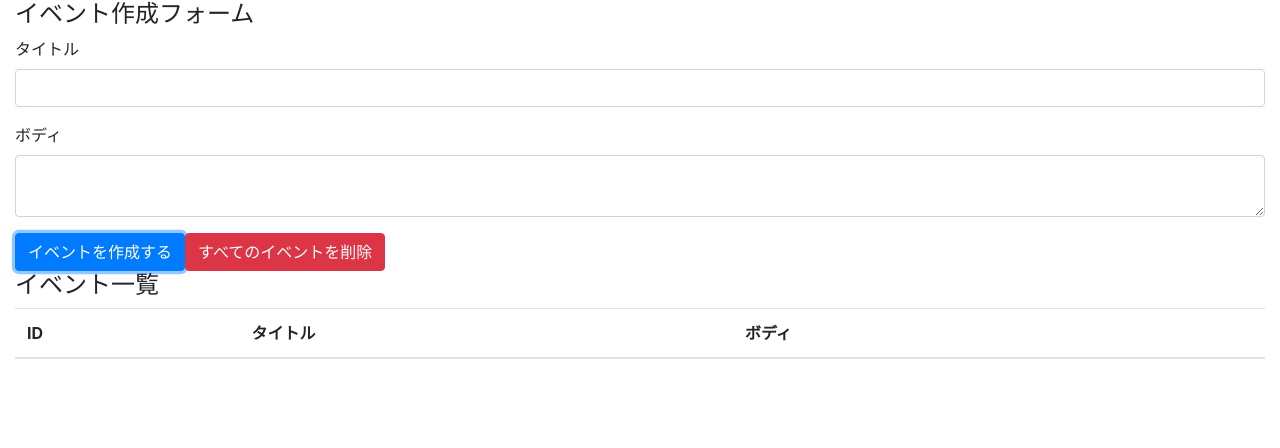
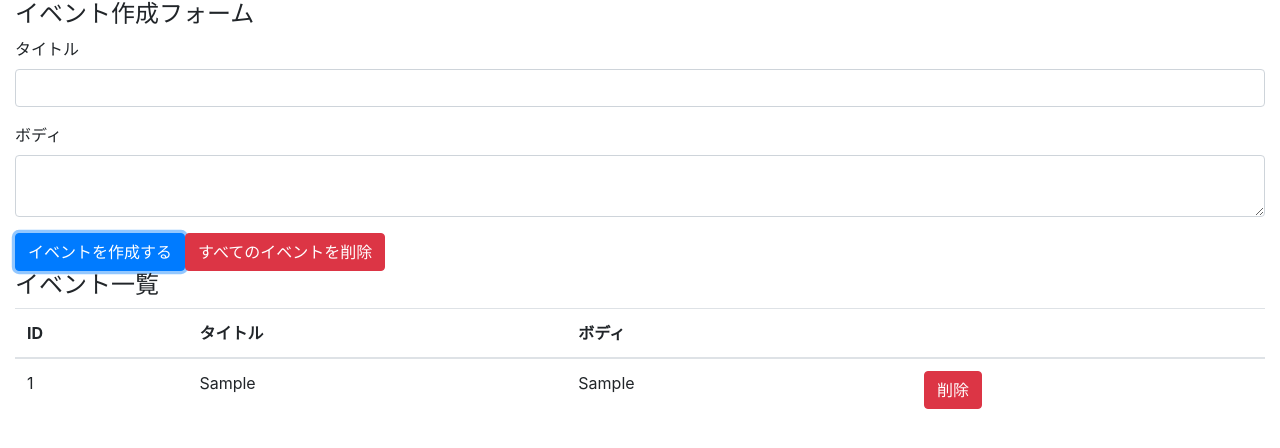
Before and after one commit to TR0205/react-hooks-101, a React (Create React App) app: page / in a window 1280 px wide. Both pictures are taken after typing "Sample", "Sample" into the empty fields and a click on the button "イベントを作成する". Shown: the top 448 px of the page. Built offline with nearby package versions, Linux system fonts and the light colour scheme.

Commit message:
イベント一覧コンポーネント追加

```diff
--- a/src/components/App.js
+++ b/src/components/App.js
@@ -2,6 +2,7 @@
 
 import 'bootstrap/dist/css/bootstrap.min.css';
 
+import Event from './Event'
 import reducer from '../reducers'
 
 const App = () => {
@@ -47,7 +48,9 @@
                         <th></th>
                     </tr>
                 </thead>
-                <tbody></tbody>
+                <tbody>
+                    {state.map((event, index) => (<Event key={index} event={event} dispatch={dispatch} />))}
+                </tbody>
             </table>
         </div>
     );
--- /dev/null
+++ b/src/components/Event.js
@@ -0,0 +1,20 @@
+import React from 'react';
+
+const Event = ({dispatch, event}) => {
+    const id = event.id;
+    const handleClickDeleteButton = () => {
+        dispatch({ type: 'DELETE_EVENT', id })
+    }
+    return (
+        <tr>
+            <td>{event.id}</td>
+            <td>{event.title}</td>
+            <td>{event.body}</td>
+            <td>
+                <button type="button" className='btn btn-danger' onClick={handleClickDeleteButton}>削除</button>
+            </td>
+        </tr>
+    )
+}
+
+export default Event;
--- a/src/reducers/index.js
+++ b/src/reducers/index.js
@@ -6,7 +6,7 @@
             const id = length === 0 ? 1 : state[length - 1].id + 1;
             return [...state, {id, ...event}];
         case 'DELETE_EVENT':
-            return state;
+            return state.filter(event => event.id !== action.id);
         case 'DELETE_ALL_EVENTS':
             return [];
         default:
```
